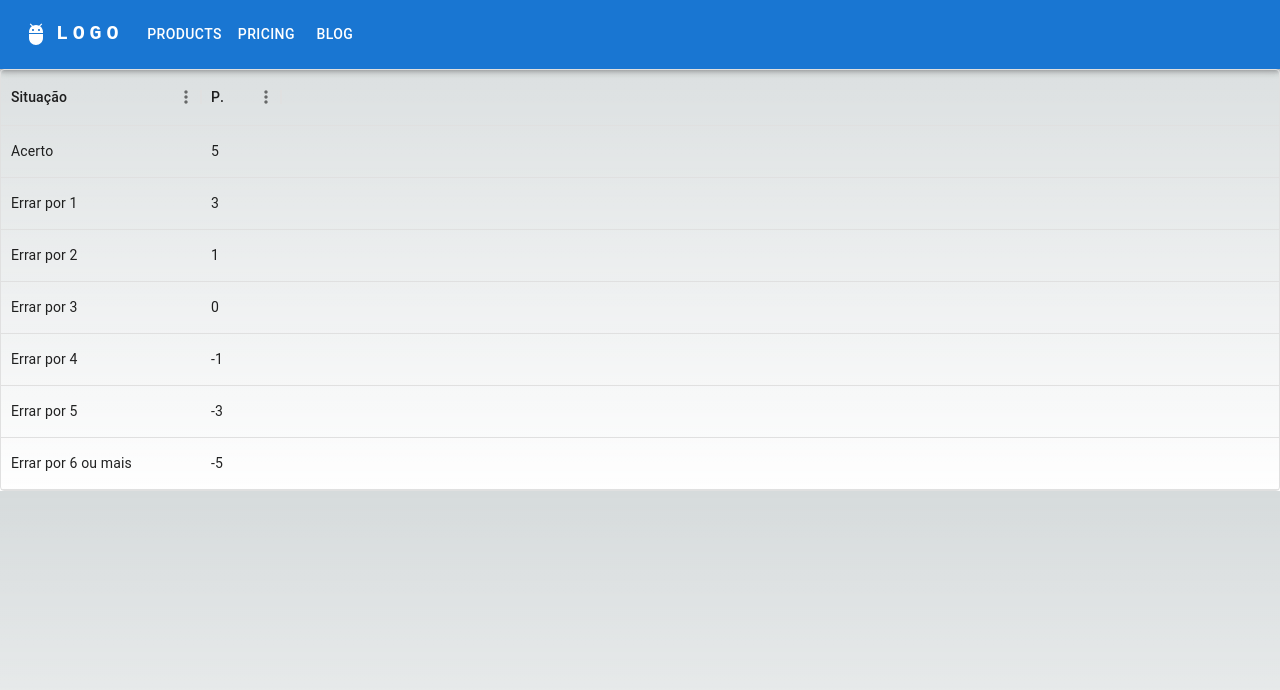
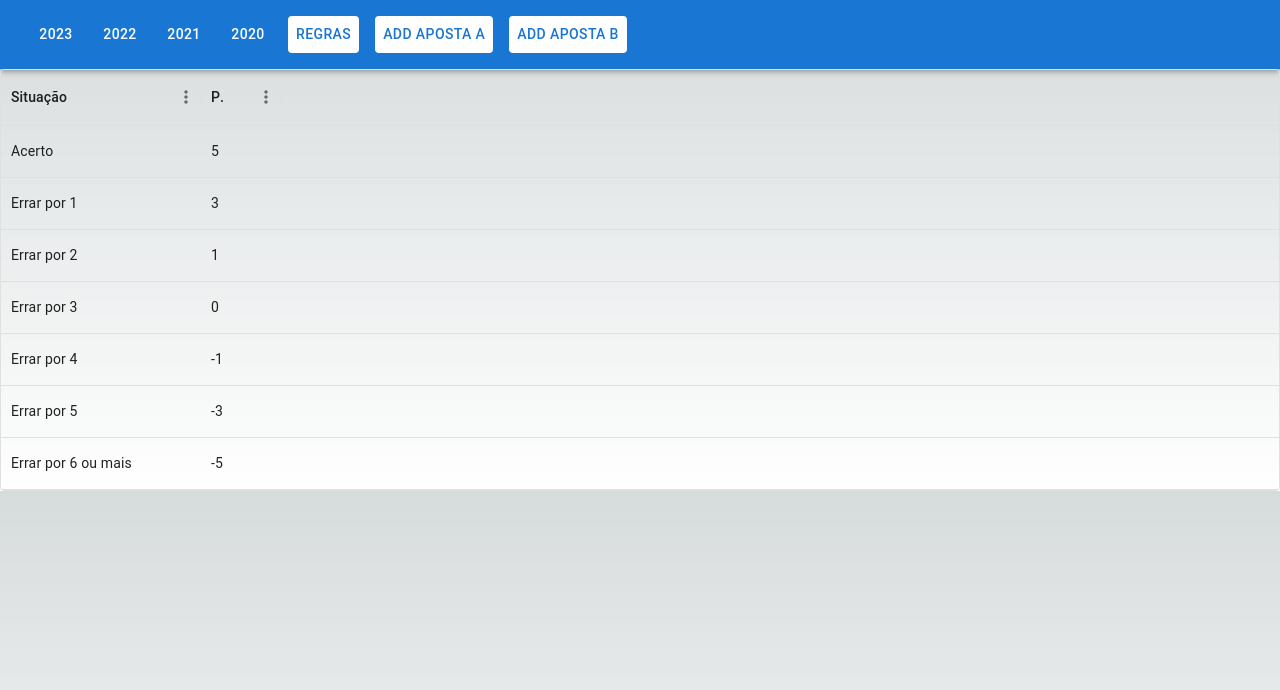
Before and after one commit to alexandreoliv/bolao-nextjs, a Next.js app: page /regras in a window 1280 px wide. Shown: the top 690 px of the page. Built offline with nearby package versions, Linux system fonts and the light colour scheme.

Commit message:
add menu options

```diff
--- a/app/NavBar.tsx
+++ b/app/NavBar.tsx
@@ -1,72 +1,36 @@
 "use client";
 
-import AdbIcon from "@mui/icons-material/Adb";
-import MenuIcon from "@mui/icons-material/Menu";
-import AppBar from "@mui/material/AppBar";
-import Avatar from "@mui/material/Avatar";
-import Box from "@mui/material/Box";
-import Button from "@mui/material/Button";
-import Container from "@mui/material/Container";
-import IconButton from "@mui/material/IconButton";
-import Menu from "@mui/material/Menu";
-import MenuItem from "@mui/material/MenuItem";
-import Toolbar from "@mui/material/Toolbar";
-import Tooltip from "@mui/material/Tooltip";
-import Typography from "@mui/material/Typography";
+import { AppBar, Box, Button, Container, Link, Toolbar } from "@mui/material";
+import NextLink from "next/link";
 import * as React from "react";
-
-const pages = ["Products", "Pricing", "Blog"];
-const settings = ["Profile", "Account", "Dashboard", "Logout"];
+import YearMenu from "./YearMenu";
 
 function ResponsiveAppBar() {
-	const [anchorElNav, setAnchorElNav] = React.useState<null | HTMLElement>(
-		null
-	);
-	const [anchorElUser, setAnchorElUser] = React.useState<null | HTMLElement>(
-		null
+	const [anchorEls, setAnchorEls] = React.useState<Array<null | HTMLElement>>(
+		[null, null, null, null, null, null, null]
 	);
 
-	const handleOpenNavMenu = (event: React.MouseEvent<HTMLElement>) => {
-		setAnchorElNav(event.currentTarget);
-	};
-	const handleOpenUserMenu = (event: React.MouseEvent<HTMLElement>) => {
-		setAnchorElUser(event.currentTarget);
-	};
+	const years = ["2023", "2022", "2021", "2020"];
 
-	const handleCloseNavMenu = () => {
-		setAnchorElNav(null);
-	};
+	const handleClick =
+		(index: number) => (event: React.MouseEvent<HTMLElement>) => {
+			const newAnchorEls = [...anchorEls];
+			newAnchorEls[index] = event.currentTarget;
+			setAnchorEls(newAnchorEls);
+		};
 
-	const handleCloseUserMenu = () => {
-		setAnchorElUser(null);
+	const handleClose = (index: number) => () => {
+		const newAnchorEls = [...anchorEls];
+		newAnchorEls[index] = null;
+		setAnchorEls(newAnchorEls);
 	};
 
 	return (
 		<AppBar position="static">
 			<Container maxWidth="xl">
 				<Toolbar disableGutters>
-					<AdbIcon
-						sx={{ display: { xs: "none", md: "flex" }, mr: 1 }}
-					/>
-					<Typography
-						variant="h6"
-						noWrap
-						component="a"
-						href="#app-bar-with-responsive-menu"
-						sx={{
-							mr: 2,
-							display: { xs: "none", md: "flex" },
-							fontFamily: "monospace",
-							fontWeight: 700,
-							letterSpacing: ".3rem",
-							color: "inherit",
-							textDecoration: "none",
-						}}
-					>
-						LOGO
-					</Typography>
-
-					<Box
+					{/* Responsive menu for smaller screens */}
+					{/* <Box
 						sx={{
 							flexGrow: 1,
 							display: { xs: "flex", md: "none" },
@@ -77,14 +41,14 @@ function ResponsiveAppBar() {
 							aria-label="account of current user"
 							aria-controls="menu-appbar"
 							aria-haspopup="true"
-							onClick={handleOpenNavMenu}
+							onClick={handleClick}
 							color="inherit"
 						>
 							<MenuIcon />
 						</IconButton>
 						<Menu
 							id="menu-appbar"
-							anchorEl={anchorElNav}
+							anchorEl={anchorEl}
 							anchorOrigin={{
 								vertical: "bottom",
 								horizontal: "left",
@@ -94,25 +58,23 @@ function ResponsiveAppBar() {
 								vertical: "top",
 								horizontal: "left",
 							}}
-							open={Boolean(anchorElNav)}
-							onClose={handleCloseNavMenu}
+							open={Boolean(anchorEl)}
+							onClose={handleClose}
 							sx={{
 								display: { xs: "block", md: "none" },
 							}}
 						>
 							{pages.map((page) => (
-								<MenuItem
-									key={page}
-									onClick={handleCloseNavMenu}
-								>
+								<MenuItem key={page} onClick={handleClose}>
 									<Typography textAlign="center">
 										{page}
 									</Typography>
 								</MenuItem>
 							))}
 						</Menu>
-					</Box>
-					<AdbIcon
+					</Box> */}
+					{/* Real pages menu */}
+					{/* <AdbIcon
 						sx={{ display: { xs: "flex", md: "none" }, mr: 1 }}
 					/>
 					<Typography
@@ -132,62 +94,82 @@ function ResponsiveAppBar() {
 						}}
 					>
 						LOGO
-					</Typography>
+					</Typography> */}
 					<Box
 						sx={{
 							flexGrow: 1,
 							display: { xs: "none", md: "flex" },
 						}}
 					>
-						{pages.map((page) => (
-							<Button
-								key={page}
-								onClick={handleCloseNavMenu}
-								sx={{ my: 2, color: "white", display: "block" }}
+						{years.map((year, index) => (
+							<YearMenu
+								key={year}
+								ano={year}
+								handleClick={handleClick(index)}
+								anchorEl={anchorEls[index]}
+								open={Boolean(anchorEls[index])}
+								handleClose={handleClose(index)}
+							/>
+						))}
+						<Button
+							sx={{
+								my: 2,
+								mx: 1,
+								color: "white",
+								display: "block",
+								background: "white",
+							}}
+						>
+							<Link
+								href={"/regras"}
+								component={NextLink}
+								variant="inherit"
+								underline="none"
 							>
-								{page}
-							</Button>
-						))}
-					</Box>
-
-					<Box sx={{ flexGrow: 0 }}>
-						<Tooltip title="Open settings">
-							<IconButton
-								onClick={handleOpenUserMenu}
-								sx={{ p: 0 }}
-							></IconButton>
-						</Tooltip>
-						<Menu
-							sx={{ mt: "45px" }}
-							id="menu-appbar"
-							anchorEl={anchorElUser}
-							anchorOrigin={{
-								vertical: "top",
-								horizontal: "right",
+								Regras
+							</Link>
+						</Button>
+						<Button
+							sx={{
+								my: 2,
+								mx: 1,
+								color: "white",
+								display: "block",
+								background: "white",
 							}}
-							keepMounted
-							transformOrigin={{
-								vertical: "top",
-								horizontal: "right",
+						>
+							<Link
+								href={"/add-aposta/2023/a"}
+								component={NextLink}
+								variant="inherit"
+								underline="none"
+							>
+								Add Aposta A
+							</Link>
+						</Button>
+						<Button
+							sx={{
+								my: 2,
+								mx: 1,
+								color: "white",
+								display: "block",
+								background: "white",
 							}}
-							open={Boolean(anchorElUser)}
-							onClose={handleCloseUserMenu}
 						>
-							{settings.map((setting) => (
-								<MenuItem
-									key={setting}
-									onClick={handleCloseUserMenu}
-								>
-									<Typography textAlign="center">
-										{setting}
-									</Typography>
-								</MenuItem>
-							))}
-						</Menu>
+							<Link
+								href={"/add-aposta/2023/b"}
+								component={NextLink}
+								variant="inherit"
+								underline="none"
+							>
+								Add Aposta B
+							</Link>
+						</Button>
 					</Box>
 				</Toolbar>
 			</Container>
 		</AppBar>
 	);
 }
+
 export default ResponsiveAppBar;
--- /dev/null
+++ b/app/YearMenu.tsx
@@ -0,0 +1,113 @@
+import { Button, Link, Menu, MenuItem, Typography } from "@mui/material";
+import NextLink from "next/link";
+import React from "react";
+
+interface YearMenuProps {
+	ano: string;
+	handleClick: (event: React.MouseEvent<HTMLElement>) => void;
+	anchorEl: null | HTMLElement;
+	open: boolean;
+	handleClose: () => void;
+}
+
+const YearMenu: React.FC<YearMenuProps> = (props) => {
+	const { ano, handleClick, anchorEl, open, handleClose } = props;
+
+	return (
+		<React.Fragment key={`fragment${ano}`}>
+			<Button
+				key={`button${ano}`}
+				onClick={handleClick}
+				sx={{
+					my: 2,
+					color: "white",
+					display: "block",
+				}}
+			>
+				{ano}
+			</Button>
+			<Menu
+				key={`menu${ano}`}
+				id="basic-menu"
+				anchorEl={anchorEl}
+				open={open}
+				onClose={handleClose}
+				MenuListProps={{
+					"aria-labelledby": "basic-button",
+				}}
+			>
+				<Typography>Série A</Typography>
+				<MenuItem key={`${ano}page1`} onClick={handleClose}>
+					<Link
+						href={`/classificacao/${ano}/a`}
+						component={NextLink}
+						variant="inherit"
+						underline="none"
+					>
+						Classificação
+					</Link>
+				</MenuItem>
+				<MenuItem key={`${ano}page2`} onClick={handleClose}>
+					<Link
+						href={`/apostas/${ano}/a`}
+						component={NextLink}
+						variant="inherit"
+						underline="none"
+					>
+						Apostas
+					</Link>
+				</MenuItem>
+				<MenuItem key={`${ano}page3`} onClick={handleClose}>
+					<Link
+						href={`/distancia/${ano}/a`}
+						component={NextLink}
+						variant="inherit"
+						underline="none"
+					>
+						Distância
+					</Link>
+				</MenuItem>
+
+				{ano !== "2020" && <Typography>Série B</Typography>}
+				{ano !== "2020" && (
+					<MenuItem key={`${ano}page4`} onClick={handleClose}>
+						<Link
+							href={`/classificacao/${ano}/b`}
+							component={NextLink}
+							variant="inherit"
+							underline="none"
+						>
+							Classificação
+						</Link>
+					</MenuItem>
+				)}
+				{ano !== "2020" && (
+					<MenuItem key={`${ano}page5`} onClick={handleClose}>
+						<Link
+							href={`/apostas/${ano}/b`}
+							component={NextLink}
+							variant="inherit"
+							underline="none"
+						>
+							Apostas
+						</Link>
+					</MenuItem>
+				)}
+				{ano !== "2020" && (
+					<MenuItem key={`${ano}page6`} onClick={handleClose}>
+						<Link
+							href={`/distancia/${ano}/b`}
+							component={NextLink}
+							variant="inherit"
+							underline="none"
+						>
+							Distância
+						</Link>
+					</MenuItem>
+				)}
+			</Menu>
+		</React.Fragment>
+	);
+};
+
+export default YearMenu;
```
